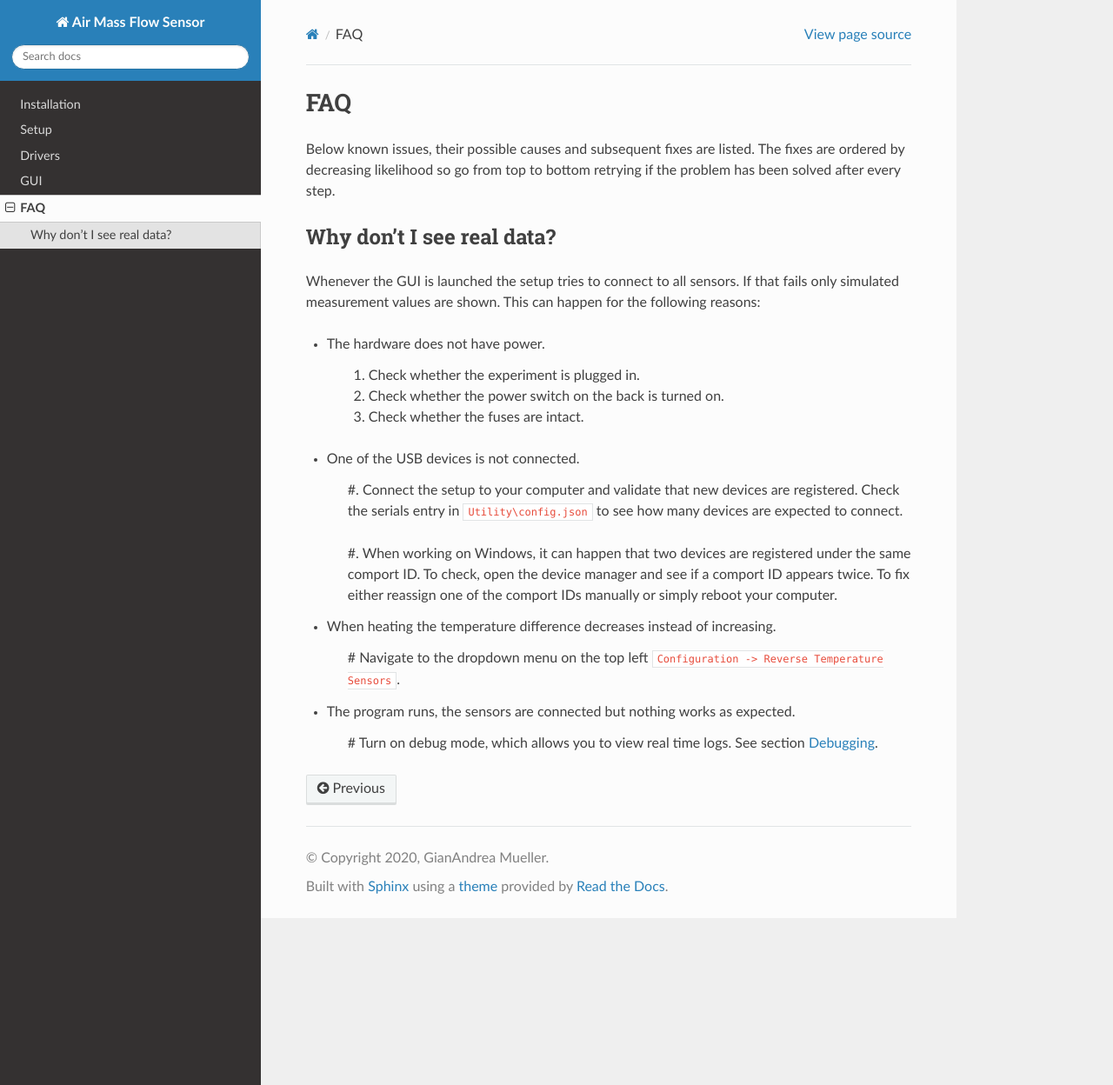
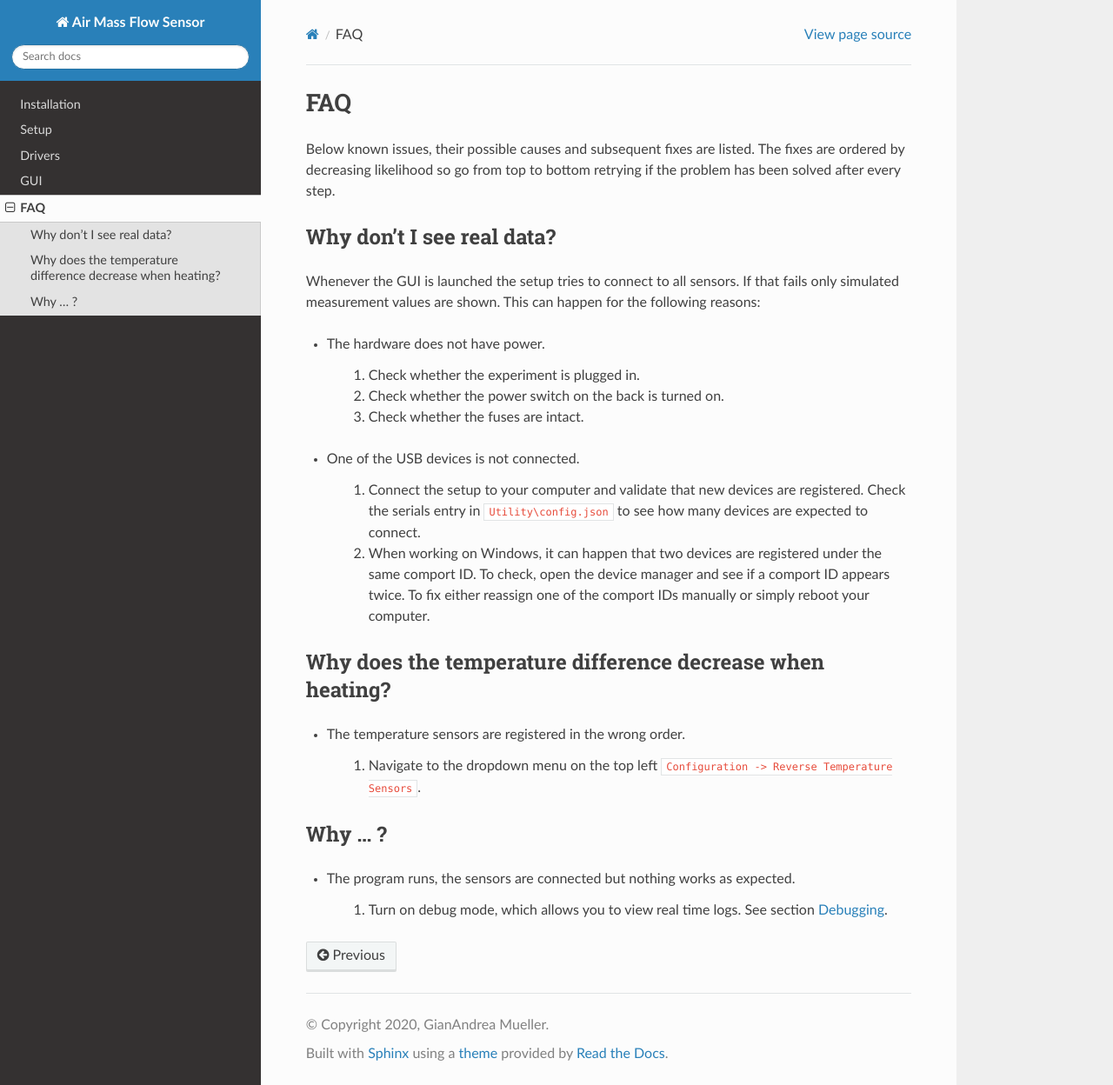
Before and after one commit to bpfel/MassflowController_code, a Sphinx documentation site: the page built from docs/source/troubleshooting.rst, in a window 1280 px wide and 1248 px high. Shown: the whole window at 87% size. Built offline with Sphinx 7.4.7 and the Read the Docs theme 2.0.0, drawn with Linux system fonts in a browser that asks for light colours.

Commit message:
Update docs

```diff
--- a/docs/source/troubleshooting.rst
+++ b/docs/source/troubleshooting.rst
@@ -23,16 +23,22 @@ values are shown. This can happen for the following reasons:
 * One of the USB devices is not connected.
 
    #. Connect the setup to your computer and validate that new devices are registered. Check the serials entry in
-   ``Utility\config.json`` to see how many devices are expected to connect.
+      ``Utility\config.json`` to see how many devices are expected to connect.
 
    #. When working on Windows, it can happen that two devices are registered under the same comport ID. To check,
-   open the device manager and see if a comport ID appears twice. To fix either reassign one of the comport IDs
-   manually or simply reboot your computer.
+      open the device manager and see if a comport ID appears twice. To fix either reassign one of the comport IDs
+      manually or simply reboot your computer.
 
-* When heating the temperature difference decreases instead of increasing.
+Why does the temperature difference decrease when heating?
+**********************************************************
 
-   # Navigate to the dropdown menu on the top left ``Configuration -> Reverse Temperature Sensors``.
+* The temperature sensors are registered in the wrong order.
+
+   #. Navigate to the dropdown menu on the top left ``Configuration -> Reverse Temperature Sensors``.
+
+Why ... ?
+*********
 
 * The program runs, the sensors are connected but nothing works as expected.
 
-   # Turn on debug mode, which allows you to view real time logs. See section :ref:`debugging`.
+   #. Turn on debug mode, which allows you to view real time logs. See section :ref:`debugging`.
```
Also changed, not shown: docs/source/GUI.rst (+3 -6 lines).
